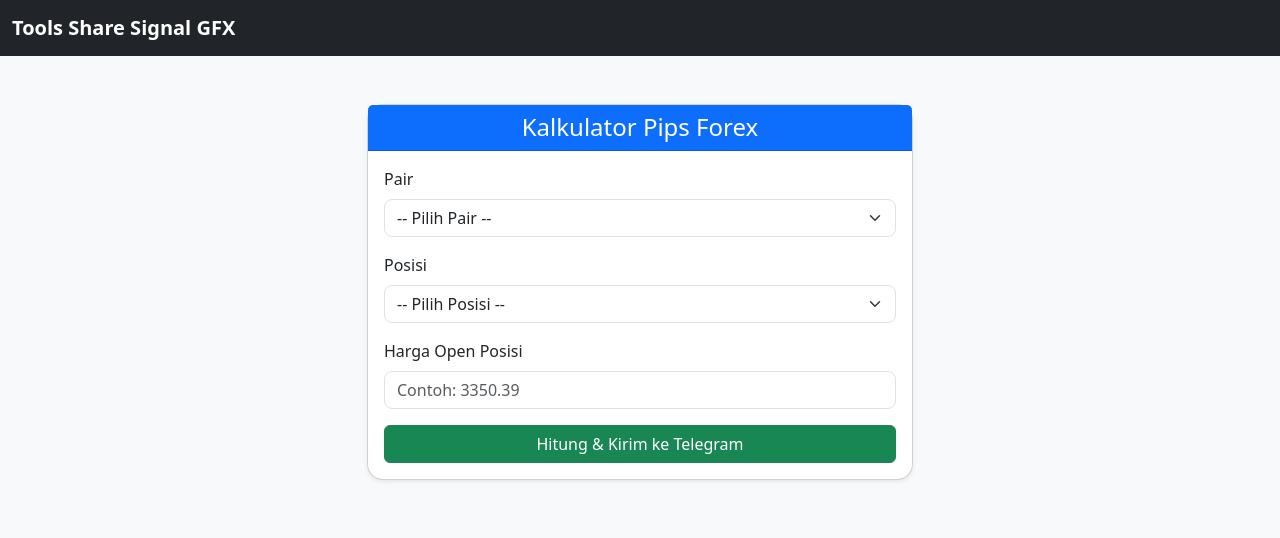
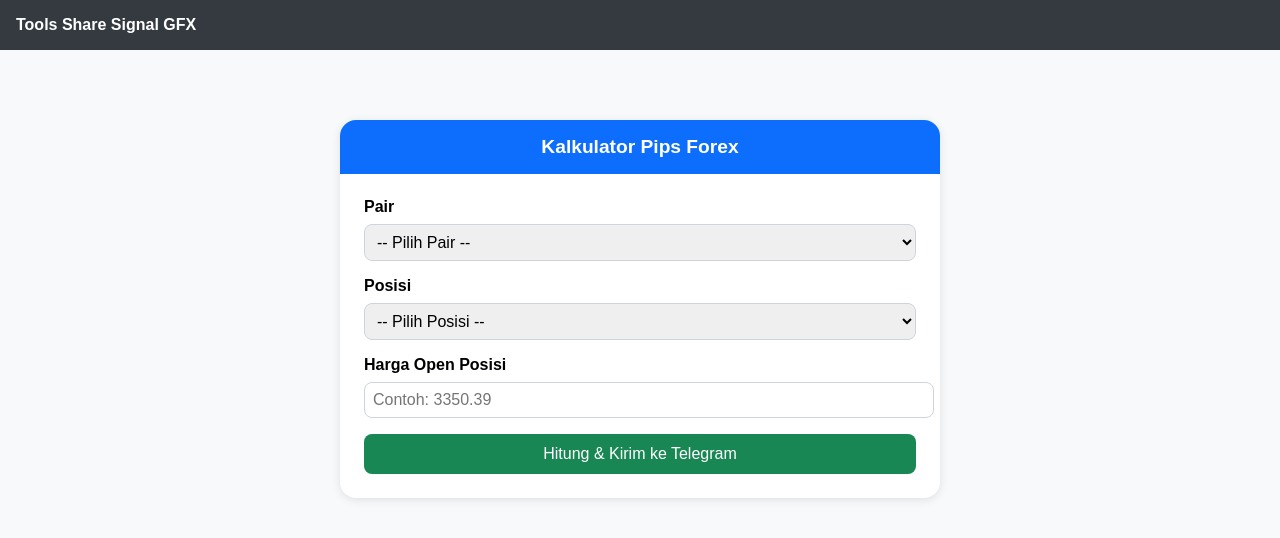
Before and after one commit to Aldinog/kalkulator-api-v4, a website: page public/form.html in a window 1280 px wide. Drawn offline with nearby package versions, Linux system fonts and the light colour scheme.

Commit message:
Update form.html

```diff
--- a/public/form.html
+++ b/public/form.html
@@ -4,53 +4,115 @@
   <meta charset="UTF-8">
   <title>Tools Signal GFX</title>
   <meta name="viewport" content="width=device-width, initial-scale=1">
-
-  <!-- Bootstrap CSS -->
-  <link href="https://cdn.jsdelivr.net/npm/bootstrap@5.3.7/dist/css/bootstrap.min.css" rel="stylesheet">
-
   <style>
     body {
+      margin: 0;
+      font-family: Arial, sans-serif;
       background-color: #f8f9fa;
     }
+
+    nav {
+      background-color: #343a40;
+      padding: 1rem;
+      color: white;
+    }
+
+    nav .navbar-brand {
+      font-weight: bold;
+      text-decoration: none;
+      color: white;
+    }
+
+    .container {
+      max-width: 600px;
+      margin: 50px auto;
+      padding: 20px;
+    }
+
     .card {
+      background: white;
       border-radius: 1rem;
+      box-shadow: 0 2px 10px rgba(0, 0, 0, 0.1);
+      overflow: hidden;
     }
-    .form-select, .form-control {
+
+    .card-header {
+      background-color: #0d6efd;
+      color: white;
+      text-align: center;
+      padding: 1rem;
+      font-size: 1.2rem;
+      font-weight: bold;
+    }
+
+    .card-body {
+      padding: 1.5rem;
+    }
+
+    .form-label {
+      display: block;
+      margin-bottom: 0.5rem;
+      font-weight: bold;
+    }
+
+    .form-control, .form-select {
+      width: 100%;
+      padding: 0.5rem;
+      margin-bottom: 1rem;
+      border: 1px solid #ced4da;
       border-radius: 0.5rem;
+      font-size: 1rem;
     }
-    #hasil {
+
+    button {
+      width: 100%;
+      background-color: #198754;
+      color: white;
+      padding: 0.7rem;
+      font-size: 1rem;
+      border: none;
+      border-radius: 0.5rem;
+      cursor: pointer;
+    }
+
+    button:hover {
+      background-color: #157347;
+    }
+
+    .alert {
+      padding: 1rem;
+      border-radius: 0.5rem;
       margin-top: 20px;
+      display: none;
+    }
+
+    .alert-info {
+      background-color: #e2f0fb;
+      color: #0c5460;
+    }
+
+    .alert-danger {
+      background-color: #f8d7da;
+      color: #721c24;
     }
   </style>
 </head>
 <body>
 
 <!-- NAVBAR -->
-<nav class="navbar navbar-expand-lg navbar-dark bg-dark">
-  <div class="container-fluid">
-    <a class="navbar-brand fw-bold" href="#">Tools Share Signal GFX</a>
-    <button class="navbar-toggler" type="button" data-bs-toggle="collapse"
-            data-bs-target="#navbarContent" aria-controls="navbarContent"
-            aria-expanded="false" aria-label="Toggle navigation">
-      <span class="navbar-toggler-icon"></span>
-    </button>
-  </div>
+<nav>
+  <a href="#" class="navbar-brand">Tools Share Signal GFX</a>
 </nav>
 <!-- NAVBAR END -->
 
-<div class="container py-5">
-  <div class="row justify-content-center">
-    <div class="col-lg-6">
-      <div class="card shadow-sm">
-        <div class="card-header bg-primary text-white text-center">
-          <h4 class="mb-0">Kalkulator Pips Forex</h4>
-        </div>
+<div class="container">
+  <div class="card">
+    <div class="card-header">Kalkulator Pips Forex</div>
     <div class="card-body">
       <form id="kalkulator-form">
-            <div class="mb-3">
         <label for="pair" class="form-label">Pair</label>
-              <select class="form-select" id="pair" name="pair" required>
-                <option selected disabled>-- Pilih Pair --</option>
+        <select id="pair" name="pair" class="form-select" required>
+          <option disabled selected>-- Pilih Pair --</option>
           <option value="XAUUSD">XAUUSD</option>
           <option value="EURUSD">EURUSD</option>
           <option value="GBPUSD">GBPUSD</option>
@@ -70,35 +132,24 @@
           <option value="AUDJPY">AUDJPY</option>
           <option value="NZDJPY">NZDJPY</option>
         </select>
-            </div>
 
-            <div class="mb-3">
         <label for="op" class="form-label">Posisi</label>
-              <select class="form-select" id="op" name="op" required>
-                <option selected disabled>-- Pilih Posisi --</option>
+        <select id="op" name="op" class="form-select" required>
+          <option disabled selected>-- Pilih Posisi --</option>
           <option value="buy">Buy</option>
           <option value="sell">Sell</option>
         </select>
-            </div>
 
-            <div class="mb-3">
         <label for="harga" class="form-label">Harga Open Posisi</label>
-              <input type="number" step="any" class="form-control" id="harga" name="harga"
-                     placeholder="Contoh: 3350.39" required>
-            </div>
+        <input type="number" step="any" id="harga" name="harga" class="form-control" placeholder="Contoh: 3350.39" required>
 
-            <button type="submit" class="btn btn-success w-100">Hitung & Kirim ke Telegram</button>
+        <button type="submit">Hitung & Kirim ke Telegram</button>
       </form>
 
-          <div id="hasil" class="alert alert-info mt-4 d-none"></div>
+      <div id="hasil" class="alert alert-info"></div>
     </div>
   </div>
 </div>
-  </div>
-</div>
-
-<!-- Bootstrap JS -->
-<script src="https://cdn.jsdelivr.net/npm/bootstrap@5.3.7/dist/js/bootstrap.bundle.min.js"></script>
 
 <!-- Kalkulasi Logic -->
 <script>
@@ -121,12 +172,13 @@
 
       const data = await res.json();
       hasilDiv.textContent = data.hasil || "Hasil tidak tersedia.";
-      hasilDiv.classList.remove("d-none");
+      hasilDiv.className = "alert alert-info";
+      hasilDiv.style.display = "block";
     } catch (err) {
       console.error("Error:", err);
       hasilDiv.textContent = "Terjadi kesalahan saat mengirim data.";
-      hasilDiv.classList.remove("d-none");
-      hasilDiv.classList.replace("alert-info", "alert-danger");
+      hasilDiv.className = "alert alert-danger";
+      hasilDiv.style.display = "block";
     }
   });
 </script>
```
Lines whose indentation alone changed are shown as unchanged.
